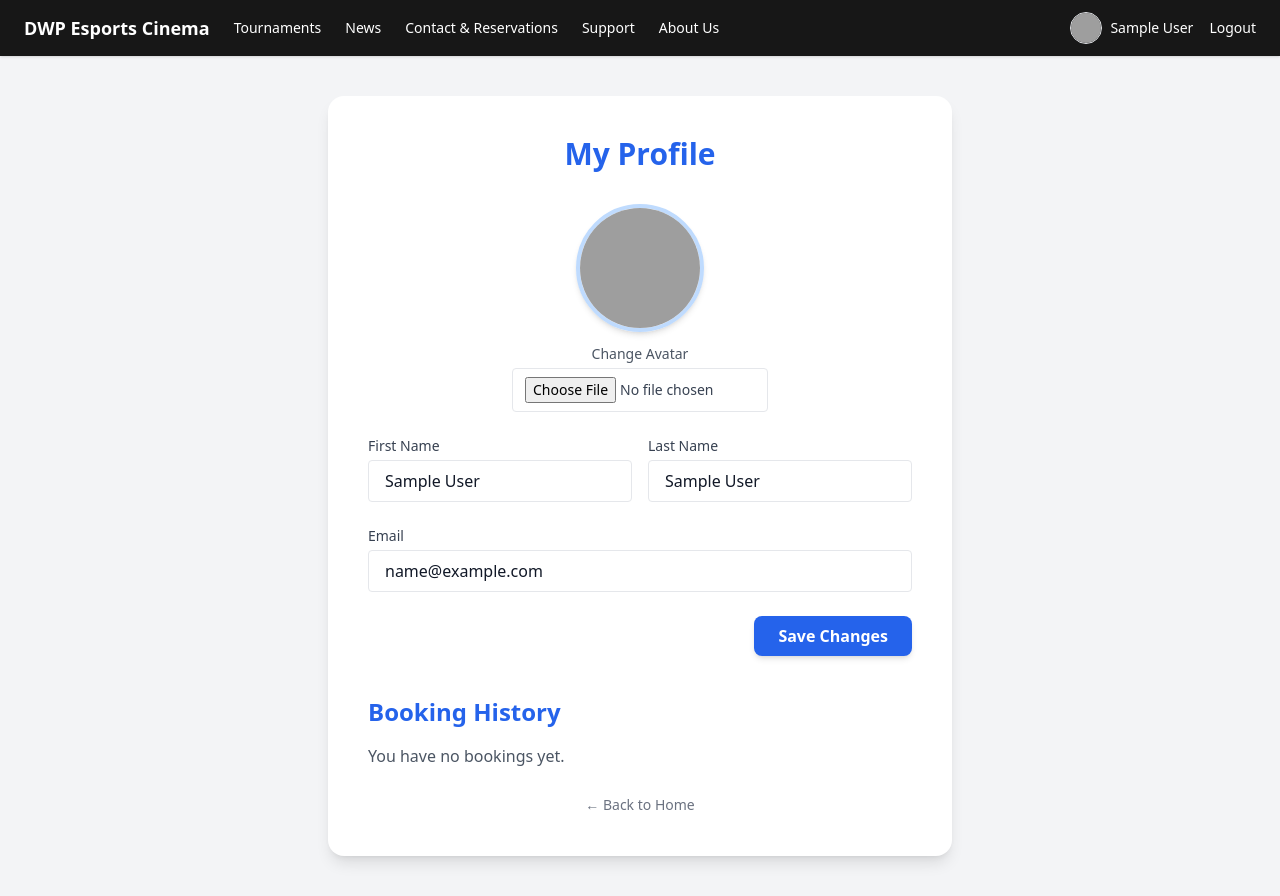
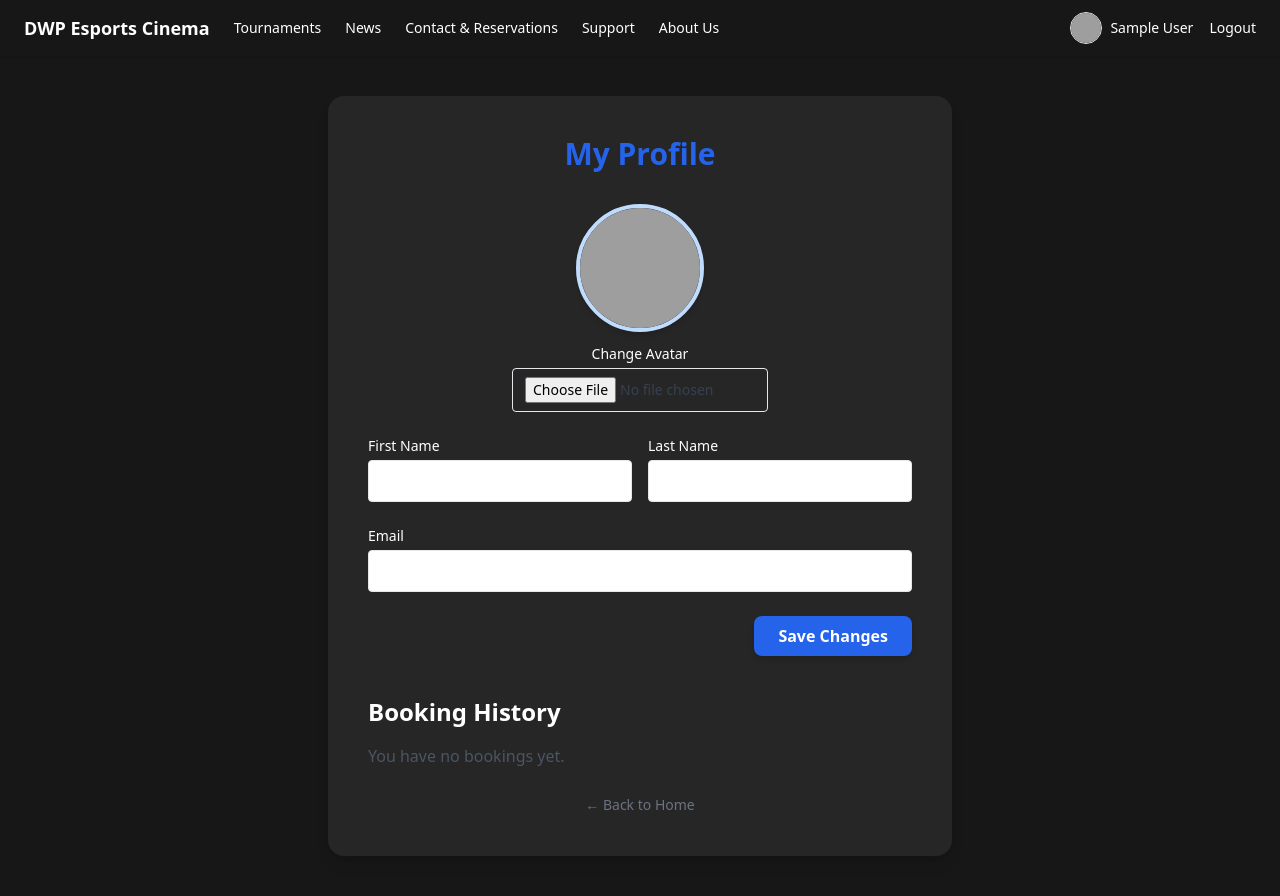
Before and after one commit to Sinyedu/dwpcinema-2025, a PHP site: page /user_profile.php in a window 1280 px wide. Run offline with PHP 8.4, Linux system fonts and the light colour scheme; the visitor is signed in with stand-in values (Sample User, id 1); data comes from the database, SQL or seed files in the repository; data that the repository does not hold is empty; a stand-in replaces the project's code that opens the database connection; some libraries are stand-ins or nearby versions; grey boxes are pictures that could not be loaded.

Commit message:
feaT: more

```diff
--- a/aboutus.php
+++ b/aboutus.php
@@ -24,9 +24,9 @@ $aboutItems = $ctrl->getAll();
         <?php foreach ($aboutItems as $item): ?>
             <section class="bg-neutral-800 p-6 rounded shadow mb-6">
                 <h2 class="text-xl font-semibold mb-2"><?= htmlspecialchars($item['aboutTitle']) ?></h2>
-                <p class="text-gray-700 mb-2"><?= nl2br(htmlspecialchars($item['aboutContent'])) ?></p>
+                <p class="text-white mb-2"><?= nl2br(htmlspecialchars($item['aboutContent'])) ?></p>
                 <?php if ($item['aboutFooter']): ?>
-                    <p class="text-gray-500 text-sm"><?= htmlspecialchars($item['aboutFooter']) ?></p>
+                    <p class="text-gray-200 text-sm"><?= htmlspecialchars($item['aboutFooter']) ?></p>
                 <?php endif; ?>
             </section>
         <?php endforeach; ?>
--- a/user_profile.php
+++ b/user_profile.php
@@ -58,11 +58,11 @@ $seatStmt = $pdo->prepare("
     <script src="https://cdn.tailwindcss.com"></script>
 </head>
 
-<body class="bg-gray-100 text-gray-900 min-h-screen">
+<body class="bg-neutral-900 text-white min-h-screen">
     <?php include __DIR__ . '/includes/navbar.php'; ?>
     <div class="flex items-center justify-center py-10">
         <div class="w-full max-w-2xl px-6">
-            <div class="bg-white rounded-2xl shadow-lg p-8 md:p-10">
+            <div class="bg-neutral-800 rounded-2xl shadow-lg p-8 md:p-10">
                 <h1 class="text-3xl font-bold text-center mb-8 text-blue-600">My Profile</h1>
                 <?php if (isset($_GET['success'])): ?>
                     <div class="bg-green-100 border border-green-300 text-green-700 px-4 py-3 rounded mb-6 text-center font-medium">
@@ -78,38 +78,38 @@ $seatStmt = $pdo->prepare("
                         <div class="relative">
                             <img src="/public/<?= htmlspecialchars($user['avatar'] ?? '', ENT_QUOTES, 'UTF-8') ?>" alt="Avatar" class="w-32 h-32 rounded-full object-cover border-4 border-blue-200 shadow-md">
                         </div>
-                        <label class="mt-3 text-sm text-gray-600 font-medium">Change Avatar</label>
+                        <label class="mt-3 text-sm text-white font-medium">Change Avatar</label>
                         <input type="file" name="avatar" accept="image/*" class="mt-1 w-full md:w-64 text-sm text-gray-700 border rounded px-3 py-2 focus:outline-none focus:ring-2 focus:ring-blue-500">
                     </div>
                     <div class="grid md:grid-cols-2 gap-4">
                         <div>
-                            <label class="block text-sm font-medium text-gray-700 mb-1">First Name</label>
+                            <label class="block text-sm font-medium text-white mb-1">First Name</label>
                             <input type="text" name="firstName" value="<?= htmlspecialchars($user['firstName'] ?? '', ENT_QUOTES, 'UTF-8') ?>" class="w-full border rounded px-4 py-2 focus:outline-none focus:ring-2 focus:ring-blue-500 transition">
                         </div>
                         <div>
-                            <label class="block text-sm font-medium text-gray-700 mb-1">Last Name</label>
+                            <label class="block text-sm font-medium text-white mb-1">Last Name</label>
                             <input type="text" name="lastName" value="<?= htmlspecialchars($user['lastName'] ?? '', ENT_QUOTES, 'UTF-8') ?>" class="w-full border rounded px-4 py-2 focus:outline-none focus:ring-2 focus:ring-blue-500 transition">
                         </div>
                     </div>
                     <div>
-                        <label class="block text-sm font-medium text-gray-700 mb-1">Email</label>
+                        <label class="block text-sm font-medium text-white mb-1">Email</label>
                         <input type="email" name="email" value="<?= htmlspecialchars($user['userEmail'] ?? '', ENT_QUOTES, 'UTF-8') ?>" class="w-full border rounded px-4 py-2 focus:outline-none focus:ring-2 focus:ring-blue-500 transition">
                     </div>
                     <div class="flex justify-end">
-                        <button type="submit" class="bg-blue-600 hover:bg-blue-700 text-white font-semibold px-6 py-2 rounded-lg shadow-md transition">Save Changes</button>
+                        <button type="submit" class="bg-blue-600 hover:bg-blue-300 text-white font-semibold px-6 py-2 rounded-lg shadow-md transition">Save Changes</button>
                     </div>
                 </form>
                 <div class="mt-10">
-                    <h2 class="text-2xl font-bold text-blue-600 mb-4">Booking History</h2>
+                    <h2 class="text-2xl font-bold text-white mb-4">Booking History</h2>
                     <?php if (empty($bookings)): ?>
                         <p class="text-gray-600">You have no bookings yet.</p>
                     <?php else: ?>
                         <div class="space-y-6">
                             <?php foreach ($bookings as $b): ?>
-                                <div class="bg-white shadow rounded p-4">
+                                <div class="bg-neutral-800 shadow rounded p-4">
                                     <div class="flex justify-between items-center mb-2">
-                                        <h3 class="font-semibold text-lg"><?= htmlspecialchars($b['tournamentName'] ?? '', ENT_QUOTES, 'UTF-8') ?> - <?= htmlspecialchars($b['gameName'] ?? '', ENT_QUOTES, 'UTF-8') ?></h3>
-                                        <span class="text-gray-500 text-sm"><?= date('F j, Y H:i', strtotime($b['bookingDate'])) ?></span>
+                                        <h3 class="font-semibold text-white text-lg"><?= htmlspecialchars($b['tournamentName'] ?? '', ENT_QUOTES, 'UTF-8') ?> - <?= htmlspecialchars($b['gameName'] ?? '', ENT_QUOTES, 'UTF-8') ?></h3>
+                                        <span class="text-white text-sm"><?= date('F j, Y H:i', strtotime($b['bookingDate'])) ?></span>
                                     </div>
                                     <p class="text-gray-700 mb-1">Hall: <?= htmlspecialchars($b['hallName'] ?? '', ENT_QUOTES, 'UTF-8') ?></p>
                                     <p class="text-gray-700 mb-1">Showing: <?= date('F j, Y', strtotime($b['showingDate'])) ?> | <?= date('H:i', strtotime($b['showingTime'])) ?></p>
```
